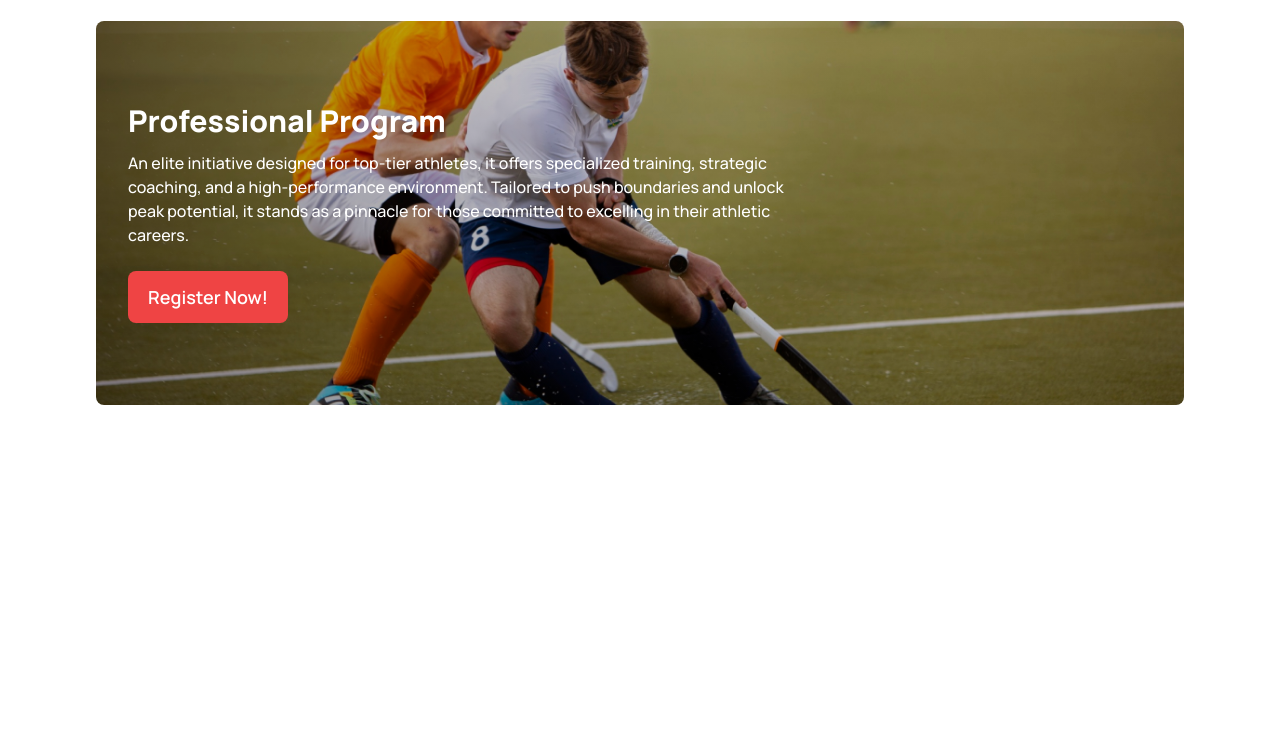
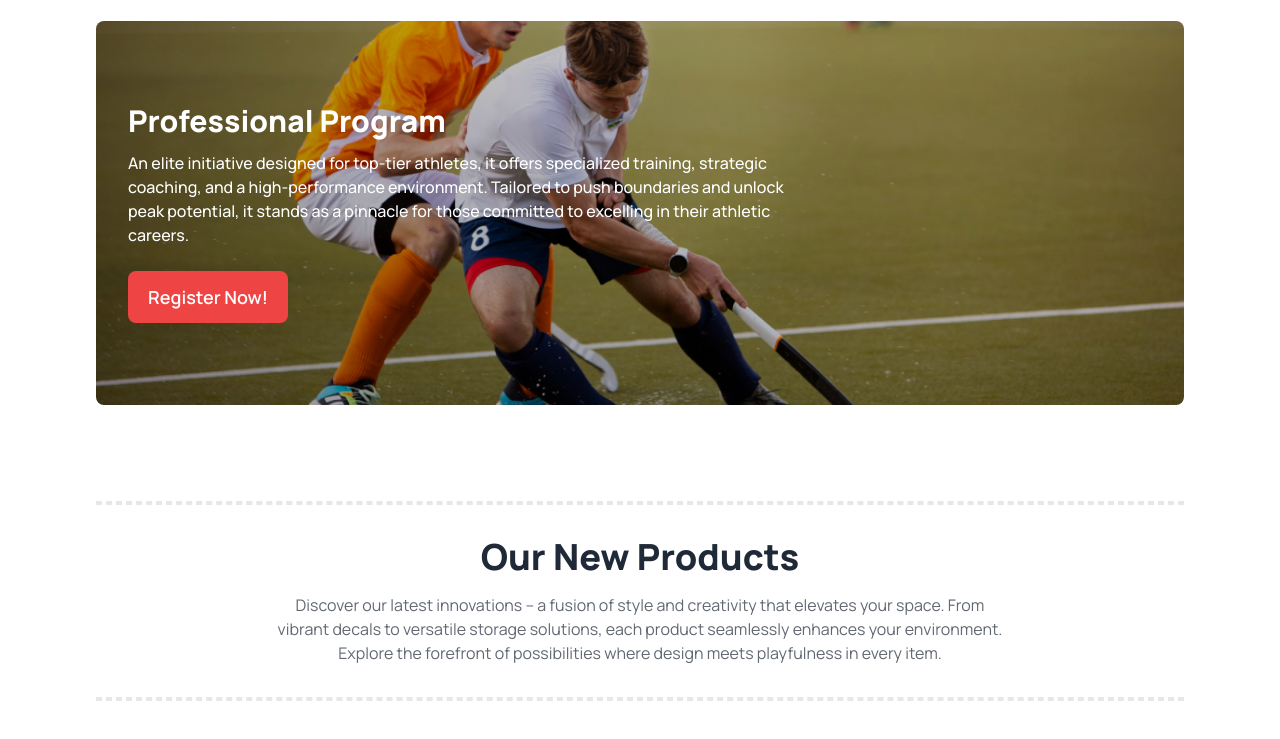
Before and after one commit to arafatrahman41/hockeys-landing-page, a plain HTML site: page index.html in a window 1280 px wide. Shown: the part 1952-2691 px from the top of the page. Before the commit the page ends 2453 px from the top, so only its background shows below. Drawn offline with nearby package versions, Linux system fonts and the light colour scheme.

Commit message:
start working on new section

```diff
--- a/index.html
+++ b/index.html
@@ -153,7 +153,10 @@
                         <div class="text-white">
                             <h2 class="text-xl lg:text-3xl font-extrabold mb-3">Teenager Program</h2>
                             <p class="font-medium lg:w-2/3 mb-6">
-                                Tailored for teenagers, this initiative provides specialized training, strategic coaching, and a supportive environment. It's designed to nurture skills, foster teamwork, and ignite a passion for athletics, offering a pathway for young talents to reach their full potential.
+                                Tailored for teenagers, this initiative provides specialized training, strategic
+                                coaching, and a supportive environment. It's designed to nurture skills, foster
+                                teamwork, and ignite a passion for athletics, offering a pathway for young talents to
+                                reach their full potential.
                             </p>
                             <button class="bg-red-500 py-3 px-5 rounded-lg text-lg font-semibold ">Register
                                 Now!</button>
@@ -177,6 +180,31 @@
             </div>
         </section>
         <!-- program section end -->
+        <!-- our new Products section start -->
+        <section class="my-10 lg:my-24">
+            <div class="container mx-auto lg:px-24 px-8">
+                <div class="border-dashed my-6 lg:mb-8 border-2 border-[rgba(19, 19, 24, 0.20)]">
+
+                </div>
+                <div class="text-center">
+                    <h2 class="text-2xl lg:text-4xl font-extrabold mb-4">Our New Products</h2>
+                    <p class="lg:w-2/3 mx-auto opacity-70">
+
+                        Discover our latest innovations – a fusion of style and creativity that elevates your space.
+                        From vibrant decals to versatile storage solutions, each product seamlessly enhances your
+                        environment. Explore the forefront of possibilities where design meets playfulness in every
+                        item.
+                    </p>
+                </div>
+                <div class="border-dashed my-6 lg:my-8 border-2 border-[rgba(19, 19, 24, 0.20)]">
+
+                </div>
+                <div class="grid grid-cols-1 lg:grid-cols-2 gap-6">
+
+                </div>
+            </div>
+        </section>
+        <!-- our new Products section end -->
     </main>
     <!-- footer section -->
     <footer>
```
